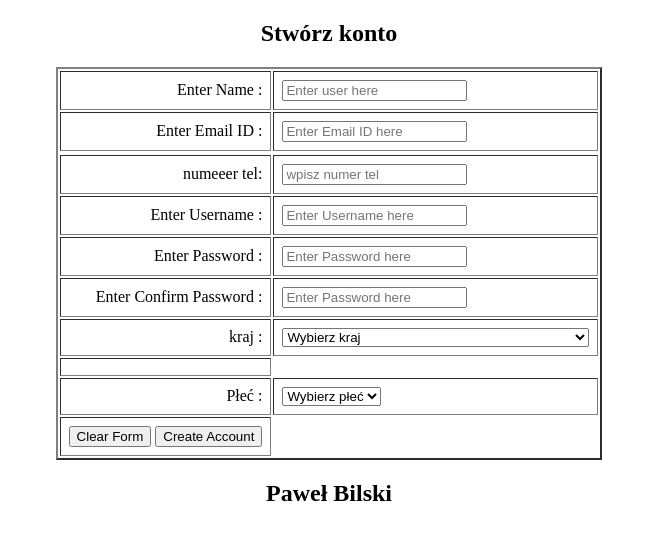
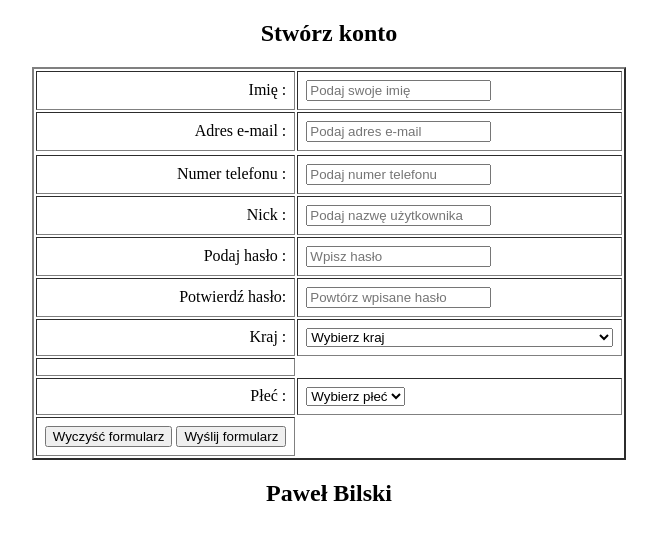
Before and after one commit to bilecky/Form-validator, a plain HTML site: page index.html in a window 1280 px wide. Shown: the whole page, without its empty margins (311-968 px from the left). Drawn offline with Linux system fonts and the light colour scheme.

Commit message:
deployv3

```diff
--- a/index.html
+++ b/index.html
@@ -15,36 +15,36 @@
         <div class="login">
             <table cellspacing="2" align="center" cellpadding="8" border="2">
                 <tr>
-                    <td align="right">Enter Name :</td>
-                    <td><input type="text" placeholder="Enter user here" id="t1" class="tb" /></td>
+                    <td align="right">Imię :</td>
+                    <td><input type="text" placeholder="Podaj swoje imię" id="t1" class="tb" /></td>
                 </tr>
                 <tr>
-                    <td align="right">Enter Email ID :</td>
-                    <td><input type="text" placeholder="Enter Email ID here" id="t2" class="tb" /></td>
+                    <td align="right">Adres e-mail :</td>
+                    <td><input type="text" placeholder="Podaj adres e-mail" id="t2" class="tb" /></td>
                 </tr>
                 <tr>
                 <tr>
-                    <td align="right">numeeer tel:</td>
-                    <td><input type="text" maxlength="10" placeholder="wpisz numer tel"
-                            title="Please enter exactly 10 digits" id='t7' class="tb" type="text">
+                    <td align="right">Numer telefonu :</td>
+                    <td><input type="text" maxlength="10" placeholder="Podaj numer telefonu"
+                            title="Numer powinien składać się z 10ciu cyfr" id='t7' class="tb" type="text">
                     </td>
                 </tr>
                 <tr>
-                    <td align="right">Enter Username :</td>
-                    <td><input type="text" placeholder="Enter Username here" id="t3" class="tb" /></td>
+                    <td align="right">Nick :</td>
+                    <td><input type="text" placeholder="Podaj nazwę użytkownika" id="t3" class="tb" /></td>
                 </tr>
 
 
-                <td align="right">Enter Password :</td>
-                <td><input type="password" placeholder="Enter Password here" id="t4" class="tb" /></td>
+                <td align="right">Podaj hasło :</td>
+                <td><input type="password" placeholder="Wpisz hasło" id="t4" class="tb" /></td>
                 </tr>
                 <tr>
-                    <td align="right">Enter Confirm Password :</td>
-                    <td><input type="password" placeholder="Enter Password here" id="t5" class="tb" /></td>
+                    <td align="right">Potwierdź hasło:</td>
+                    <td><input type="password" placeholder="Powtórz wpisane hasło" id="t5" class="tb" /></td>
                 </tr>
                 <tr>
 
-                    <td align="right">kraj :</td>
+                    <td align="right">Kraj :</td>
                     <td>
 
                         <select id="country" name="country" value='' class="form-control">
@@ -314,8 +314,8 @@
                             </select>
                     </tr>
                 <td>
-                    <input type="reset" value="Clear Form" onclick="clearFunc()" id="res" class="btn" />
-                    <input type="submit" value="Create Account" class="btn" onclick="registration()" />
+                    <input type="reset" value="Wyczyść formularz" onclick="clearFunc()" id="res" class="btn" />
+                    <input type="submit" value="Wyślij formularz" class="btn" onclick="registration()" />
                 </td>
                 </tr>
             </table>
```
